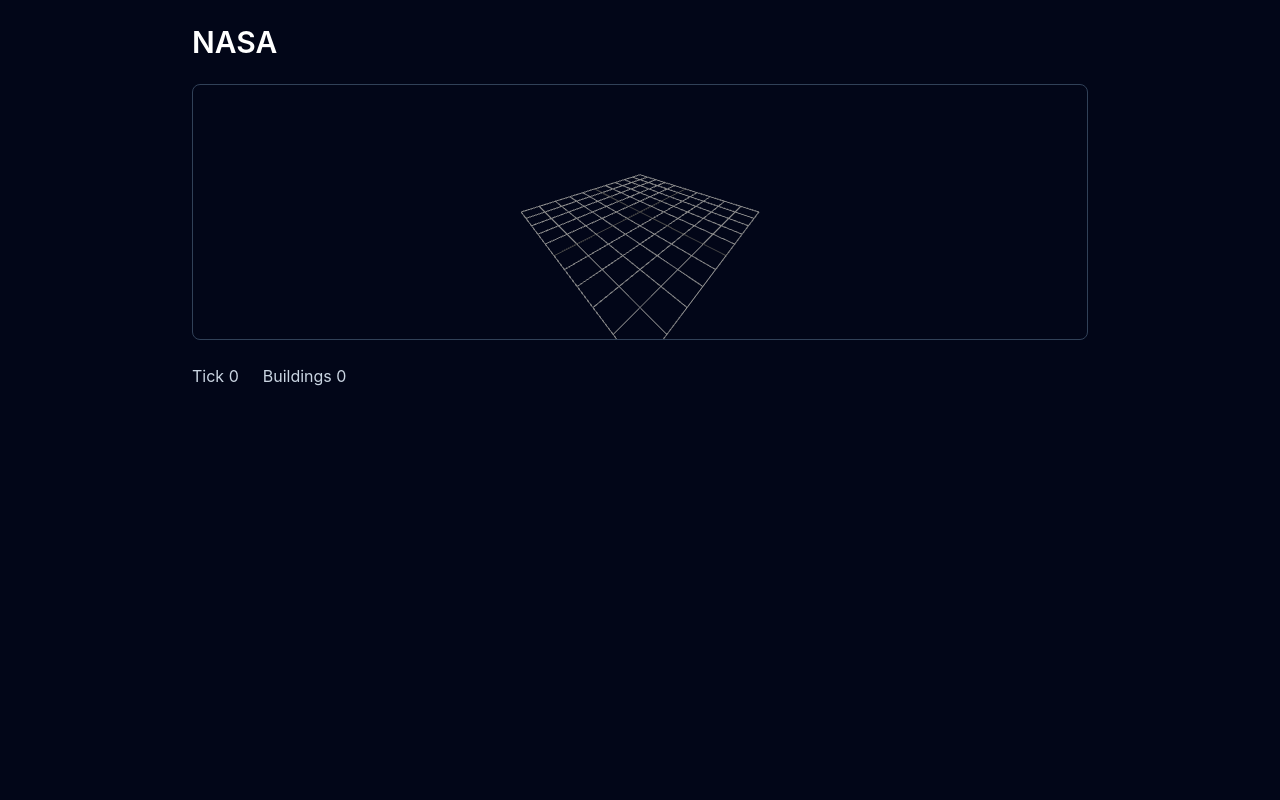
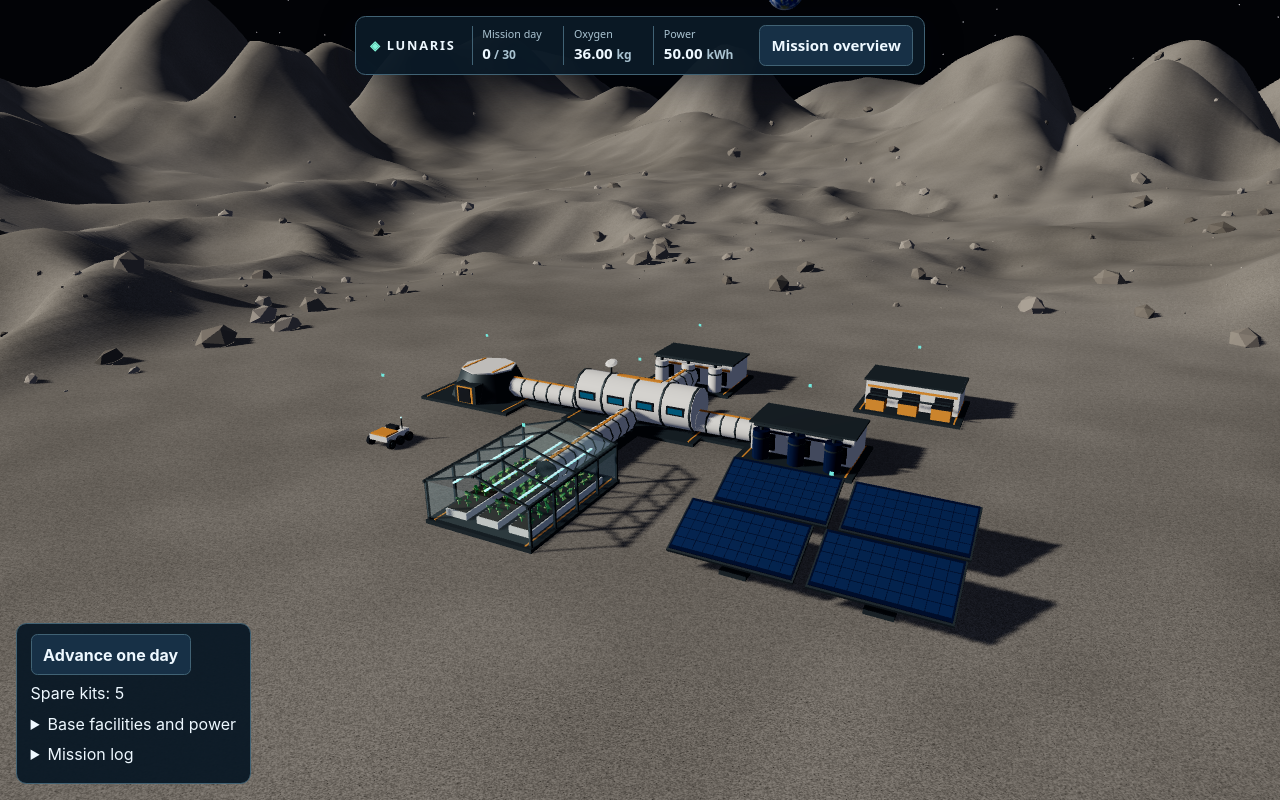
Before and after one commit to AramOmar603/NASA, a React (Vite) app: page / in a window 1280 px wide. Built offline with nearby package versions, Linux system fonts and the light colour scheme.

Commit message:
Run the live lunar survival game at the root route

```diff
--- a/src/App.tsx
+++ b/src/App.tsx
@@ -1,15 +1,26 @@
-import { Dashboard } from './components/dashboard/Dashboard'
-import { initialGameState } from './engine/initialGameState'
-import { Scene } from './scene/Scene'
+import { useEffect } from 'react'
+import { useThree } from '@react-three/fiber'
+import { LunarEnvironment } from './scene/environment'
+import { LunarBase, outpost } from './scene/buildings'
+import { SurvivalMission } from './components/dashboard/SurvivalMission'
+
+function OutpostCamera() {
+  const { camera, invalidate } = useThree()
+  useEffect(() => {
+    camera.position.set(43, 37, 82)
+    camera.lookAt(0, 3, 0)
+    invalidate()
+  }, [camera, invalidate])
+  return null
+}
 
 export function App() {
   return (
-    <main className="min-h-screen bg-slate-950 p-6 text-white">
-      <div className="mx-auto max-w-4xl space-y-6">
-        <h1 className="text-3xl font-semibold">NASA</h1>
-        <Scene state={initialGameState} />
-        <Dashboard state={initialGameState} />
-      </div>
-    </main>
+    <SurvivalMission buildings={outpost} renderWorld={(controls) => (
+      <LunarEnvironment className="lg-survival-world">
+        <OutpostCamera />
+        <LunarBase {...controls} />
+      </LunarEnvironment>
+    )} />
   )
 }
--- a/src/components/dashboard/survival-preview.tsx
+++ b/src/components/dashboard/survival-preview.tsx
@@ -1,27 +1,6 @@
-import { useEffect } from 'react'
-import { useThree } from '@react-three/fiber'
 import { createRoot } from 'react-dom/client'
-import { LunarEnvironment } from '../../scene/environment'
-import { LunarBase, outpost } from '../../scene/buildings'
-import { SurvivalMission } from './SurvivalMission'
+import { App } from '../../App'
 import '../../styles.css'
 
-function OutpostCamera() {
-  const { camera, invalidate } = useThree()
-  useEffect(() => {
-    camera.position.set(43, 37, 82)
-    camera.lookAt(0, 3, 0)
-    invalidate()
-  }, [camera, invalidate])
-  return null
-}
-
 const root = document.getElementById('root')
-if (root) {
-  createRoot(root).render(<SurvivalMission buildings={outpost} renderWorld={(controls) => (
-    <LunarEnvironment className="lg-survival-world">
-      <OutpostCamera />
-      <LunarBase {...controls} />
-    </LunarEnvironment>
-  )} />)
-}
+if (root) createRoot(root).render(<App />)
```
